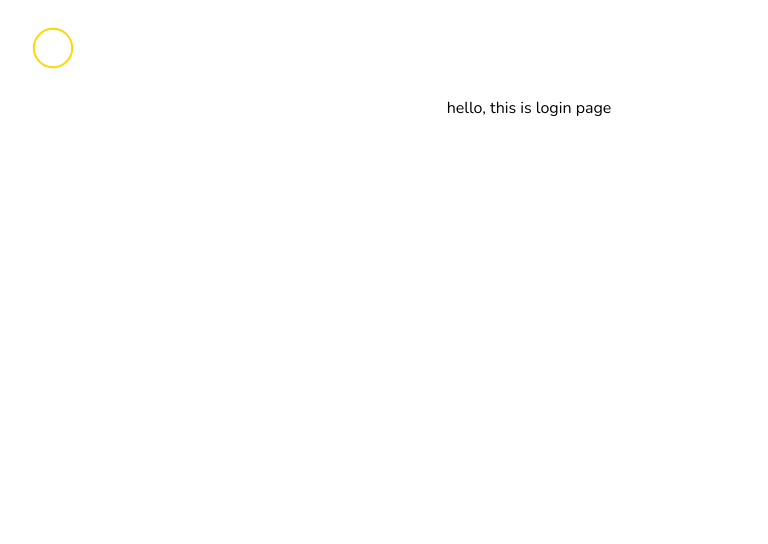
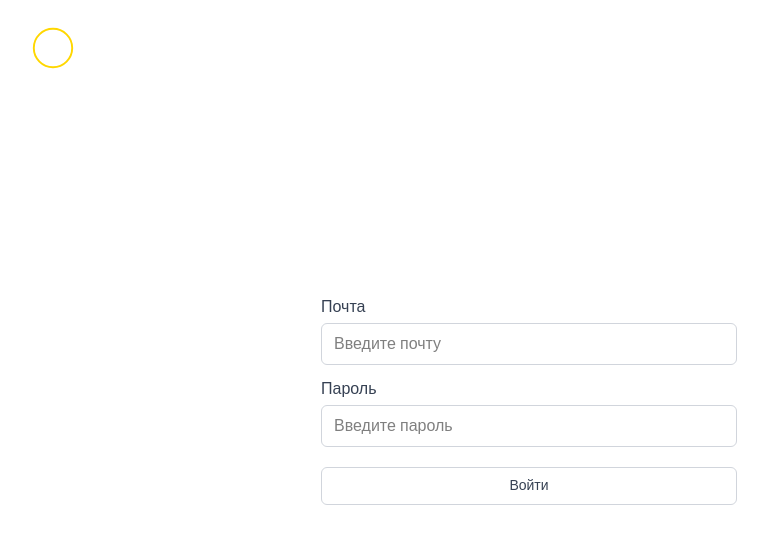
Before and after one commit to iruslanjafarov/coin, a Next.js app: page /login in a window 1280 px wide. Shown: the top 544 px of the page, without its empty margins (111-879 px from the left). Built offline with nearby package versions, Linux system fonts and the light colour scheme.

Commit message:
feat(login): add forms, send data method and styles

```diff
--- a/src/app/login/layout.tsx
+++ b/src/app/login/layout.tsx
@@ -17,7 +17,7 @@ interface ILoginLayout {
  */
 
 const LoginLayout: FC<ILoginLayout> = ({ children }) => {
-	return children;
+	return <div className='overflow-hidden px-0'>{children}</div>;
 };
 
 export default LoginLayout;
--- a/src/app/login/page.tsx
+++ b/src/app/login/page.tsx
@@ -1,4 +1,9 @@
+'use client';
+
+import { SubmitHandler, useForm } from 'react-hook-form';
+
 import Container from '@/components/container';
+import FormInput from '@/components/formInput';
 
 /**
  * Login page component.
@@ -8,11 +13,56 @@ import Container from '@/components/container';
  * @returns A layout container with the login form elements.
  */
 
+interface ILoginInputs {
+	email: string;
+	password: string;
+}
+
 const Login = () => {
+	const {
+		register,
+		handleSubmit,
+		formState: { errors },
+	} = useForm<ILoginInputs>();
+
+	const onSubmit: SubmitHandler<ILoginInputs> = (data) => {
+		if (data?.email === 'admin@admin.ru' && data?.password === '123') {
+			//логика аутентификации
+		}
+	};
+
 	return (
-		<Container className='flex justify-center items-center w-full h-full'>
-			<h1>hello, this is login page</h1>
-		</Container>
+		<section className='absolute top-1/2 left-1/2 -translate-x-1/2 -translate-y-1/2 w-full max-w-md px-4'>
+			<Container>
+				<form onSubmit={handleSubmit(onSubmit)} className='flex flex-col gap-3'>
+					<FormInput
+						type='email'
+						name='email'
+						label='Почта'
+						placeholder='Введите почту'
+						register={register}
+						required
+						error={errors?.email}
+					/>
+					<FormInput
+						type='password'
+						name='password'
+						label='Пароль'
+						placeholder='Введите пароль'
+						register={register}
+						required
+						error={errors?.password}
+					/>
+
+					<button
+						type='submit'
+						className='mt-2 px-4 py-2 cursor-pointer rounded-md border border-gray-300 text-sm text-gray-700 hover:border-[#FFD700] focus:outline-none focus:border-[#FFD700] transition-colors duration-200'
+					>
+						Войти
+					</button>
+				</form>
+			</Container>
+		</section>
 	);
 };
 
--- a/src/components/formInput.tsx
+++ b/src/components/formInput.tsx
@@ -8,7 +8,7 @@ import {
 } from 'react-hook-form';
 
 interface FormInputProps<T extends FieldValues> {
-	type: string;
+	type: 'email' | 'password';
 	name: Path<T>;
 	label?: string;
 	placeholder?: string;
@@ -42,7 +42,10 @@ const FormInput = <T extends FieldValues>({
 	return (
 		<div className='flex flex-col space-y-1'>
 			{label && (
-				<label className={error ? 'border-red-500' : ''} htmlFor={name}>
+				<label
+					className={`text-gray-700 ${error ? 'text-red-500' : ''}`}
+					htmlFor={name}
+				>
 					{label}
 				</label>
 			)}
@@ -50,10 +53,13 @@ const FormInput = <T extends FieldValues>({
 				type={type}
 				id={name}
 				placeholder={placeholder}
-				{...register(name, { required })}
-				className={`border px-3 py-2 rounded-md ${
-					error ? 'border-red-500' : ''
-				}`}
+				{...register(name, {
+					required: required ? `Поле '${label || name}' обязательное` : false,
+				})}
+				className={`px-3 py-2 rounded-md
+          border ${
+						error ? 'border-red-500' : 'border-gray-300'
+					} focus:border-[#FFD700] focus:outline-none transition-colors duration-200`}
 			/>
 			{error && <span className='text-sm text-red-500'>{error.message}</span>}
 		</div>
```
